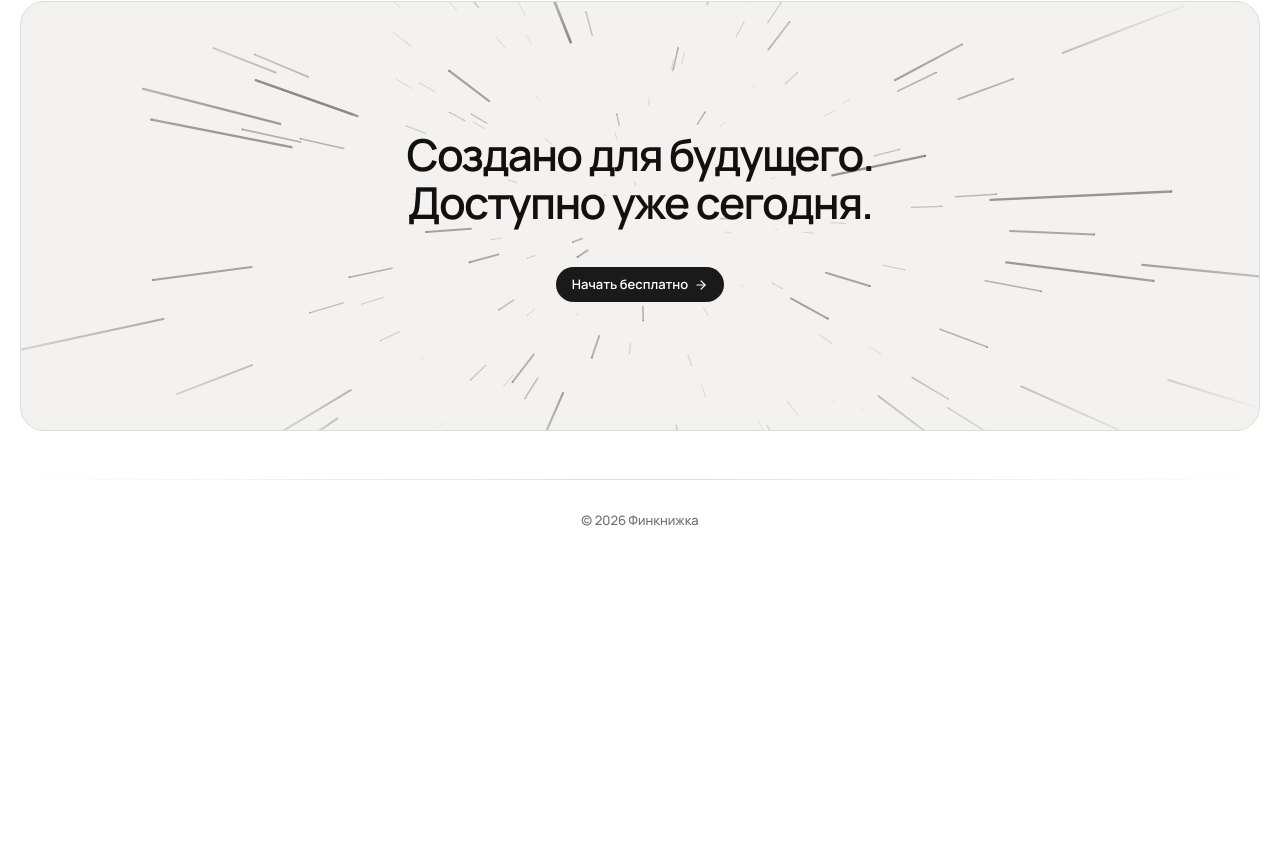
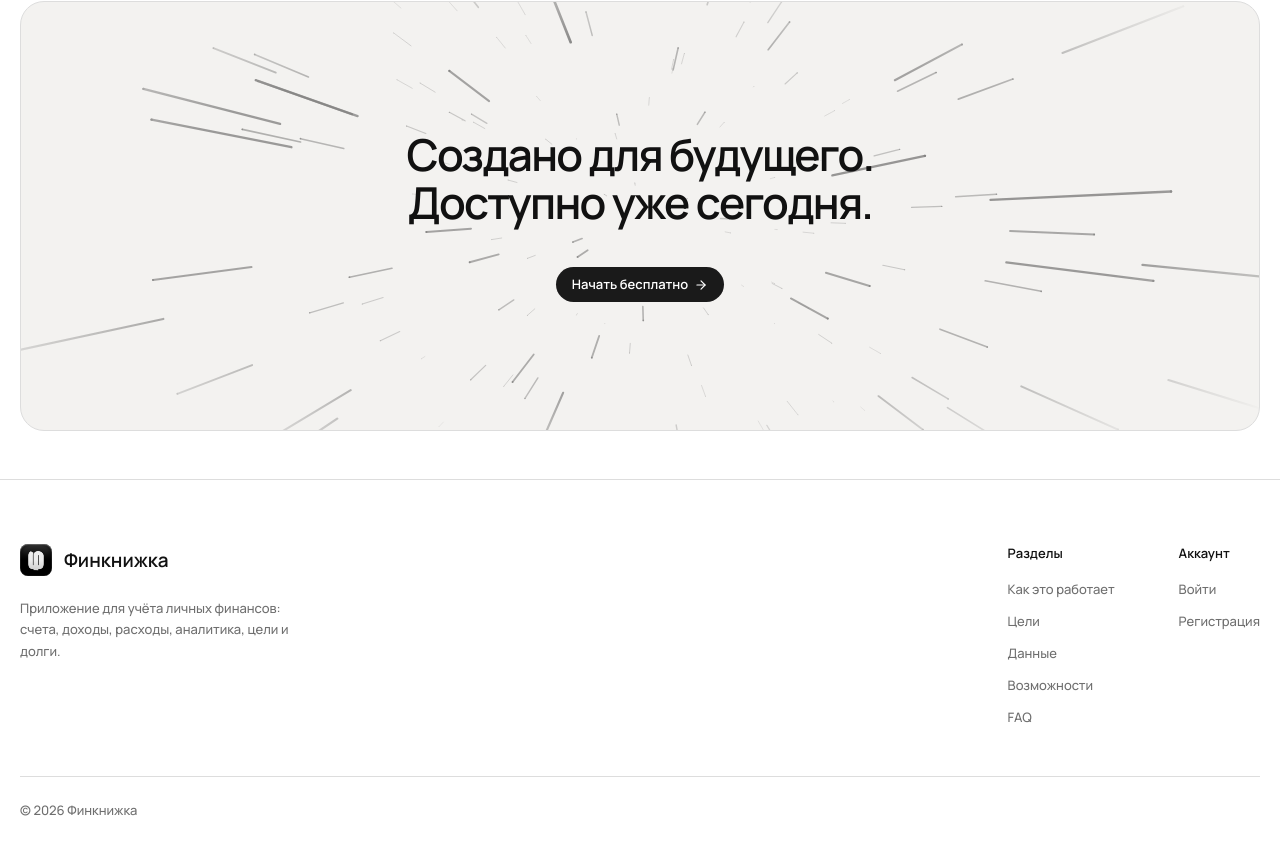
Before and after one commit to karagulow/finbook, a Next.js app: page / in a window 1280 px wide. Shown: the part 5875-6729 px from the top of the page. Before the commit the page ends 6438 px from the top, so only its background shows below. Built offline with nearby package versions, Linux system fonts and the light colour scheme; no server answers.

Commit message:
feat(landing): add a footer with sections and account links

```diff
--- a/src/widgets/public-footer/ui/public-footer.tsx
+++ b/src/widgets/public-footer/ui/public-footer.tsx
@@ -1,15 +1,77 @@
+'use client';
+
 import React from 'react';
+import Link from 'next/link';
+
+import { siteConfig } from '@/src/shared/config/site';
+import { AppIcon, Container } from '@/src/shared/ui';
+import { LANDING_SECTIONS } from '@/src/page-views/landing-page/model/sections';
+import { PublicNavLink } from '@/src/widgets/public-nav/ui/public-nav-link';
+
+const linkClassName =
+	'font-medium text-[13px] text-[var(--foreground-secondary)] transition hover:text-[var(--foreground-primary)]';
 
 export const PublicFooter: React.FC = () => {
 	return (
-		<footer className='relative flex justify-center px-4 py-8'>
-			<div
-				aria-hidden
-				className='pointer-events-none absolute inset-x-0 top-0 h-px bg-gradient-to-r from-transparent via-[var(--border-primary)] to-transparent'
-			/>
-			<p className='font-medium text-[13px] text-[var(--foreground-secondary)] text-center'>
-				© {new Date().getFullYear()} Финкнижка
-			</p>
+		<footer className='border-t-[0.5px] border-[var(--border-primary)] pb-[env(safe-area-inset-bottom)]'>
+			<Container width={1280} className='py-12 sm:py-16'>
+				<div className='grid gap-10 sm:grid-cols-2 lg:grid-cols-[minmax(0,1.4fr)_auto_auto] lg:gap-16'>
+					<div className='sm:col-span-2 lg:col-span-1'>
+						<Link href='/' className='inline-flex items-center gap-3'>
+							<AppIcon src='/icons/maskable-icon.png' alt='' size={32} />
+							<span className='font-semibold text-[19px] text-[var(--foreground-primary)]'>
+								{siteConfig.name}
+							</span>
+						</Link>
+						<p className='mt-4 max-w-[36ch] font-medium text-[13px] leading-relaxed text-[var(--foreground-secondary)]'>
+							{siteConfig.description}
+						</p>
+					</div>
+
+					<nav aria-label='Разделы' className='flex flex-col gap-3'>
+						<p className='font-semibold text-[13px] text-[var(--foreground-primary)]'>
+							Разделы
+						</p>
+						<ul className='flex flex-col gap-2'>
+							{LANDING_SECTIONS.map(section => (
+								<li key={section.id}>
+									<PublicNavLink
+										section={section}
+										className={linkClassName}
+									/>
+								</li>
+							))}
+						</ul>
+					</nav>
+
+					<nav aria-label='Аккаунт' className='flex flex-col gap-3'>
+						<p className='font-semibold text-[13px] text-[var(--foreground-primary)]'>
+							Аккаунт
+						</p>
+						<ul className='flex flex-col gap-2'>
+							<li className='guest-only'>
+								<Link href='/login' className={linkClassName}>
+									Войти
+								</Link>
+							</li>
+							<li className='guest-only'>
+								<Link href='/registration' className={linkClassName}>
+									Регистрация
+								</Link>
+							</li>
+							<li className='session-only'>
+								<Link href='/home' className={linkClassName}>
+									Личный кабинет
+								</Link>
+							</li>
+						</ul>
+					</nav>
+				</div>
+
+				<p className='mt-12 border-t-[0.5px] border-[var(--border-primary)] pt-6 font-medium text-[13px] text-[var(--foreground-secondary)]'>
+					© {new Date().getFullYear()} {siteConfig.name}
+				</p>
+			</Container>
 		</footer>
 	);
 };
```
